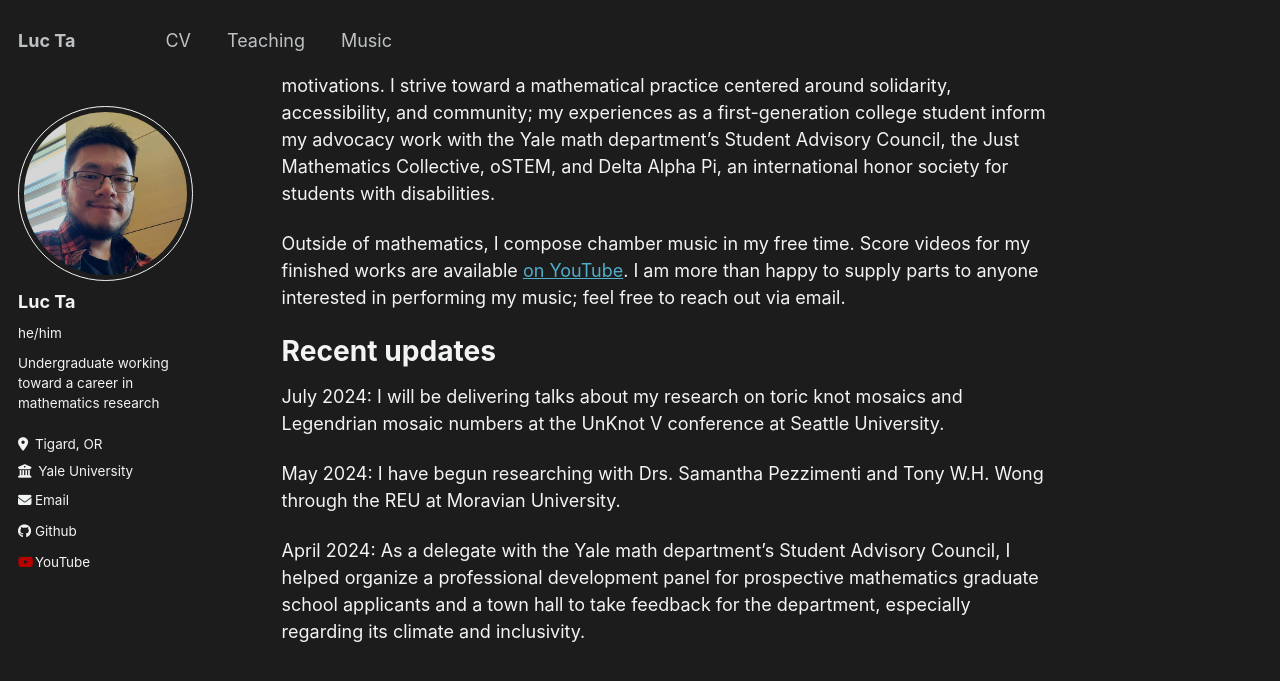
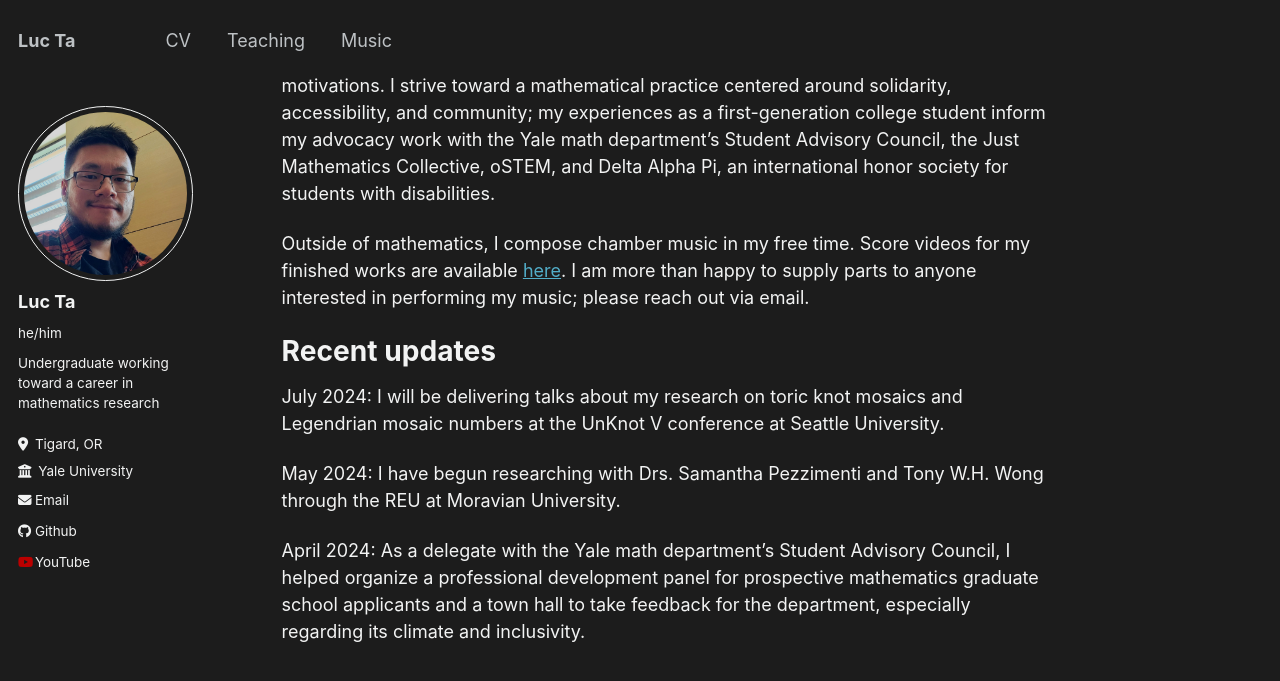
Before and after one commit to luc-ta/luc-ta.github.io, a Jekyll site: the page built from _pages/about.md, in a window 1280 px wide and 900 px high, scrolled down 528 px. Shown: the top 681 px of the window. Built offline with Jekyll 4.4.1, drawn with Linux system fonts in a browser that asks for light colours.

Commit message:
Update about.md

```diff
--- a/_pages/about.md
+++ b/_pages/about.md
@@ -13,7 +13,7 @@ Through the REU at Moravian University, I am currently working on two knot-theor
 
 Along with my research and teaching interests, the transformative power of mathematics when put into the hands of marginalized groups forms a central part of my professional motivations. I strive toward a mathematical practice centered around solidarity, accessibility, and community; my experiences as a first-generation college student inform my advocacy work with the Yale math department's Student Advisory Council, the Just Mathematics Collective, oSTEM, and Delta Alpha Pi, an international honor society for students with disabilities.
 
-Outside of mathematics, I compose chamber music in my free time. Score videos for my finished works are available [on YouTube](https://www.youtube.com/@LucTaMusic). I am more than happy to supply parts to anyone interested in performing my music; feel free to reach out via email.
+Outside of mathematics, I compose chamber music in my free time. Score videos for my finished works are available [here]([https://www.youtube.com/@LucTaMusic](https://luc-ta.github.io/music/)). I am more than happy to supply parts to anyone interested in performing my music; please reach out via email.
 
 Recent updates
 ======
```
